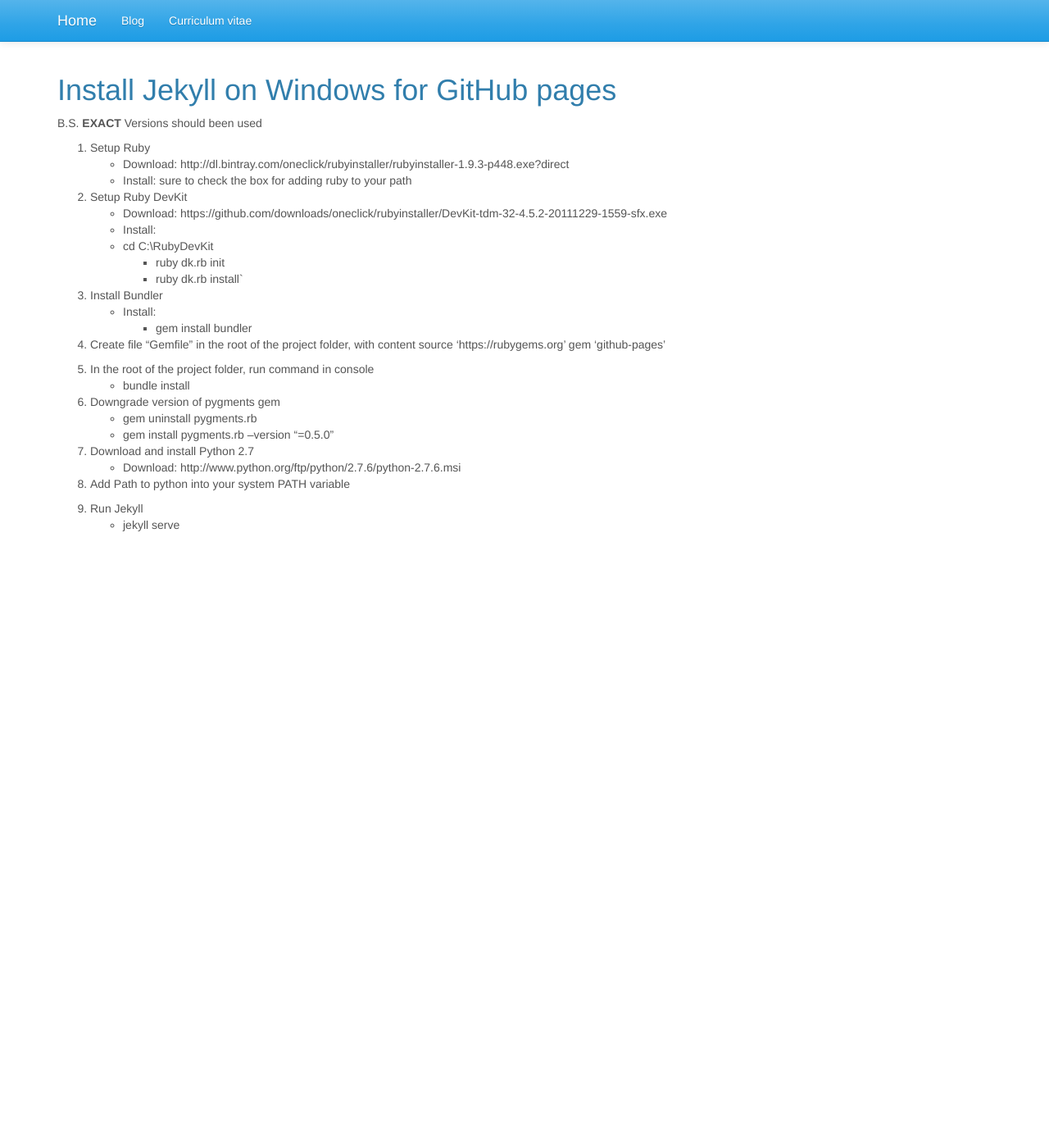
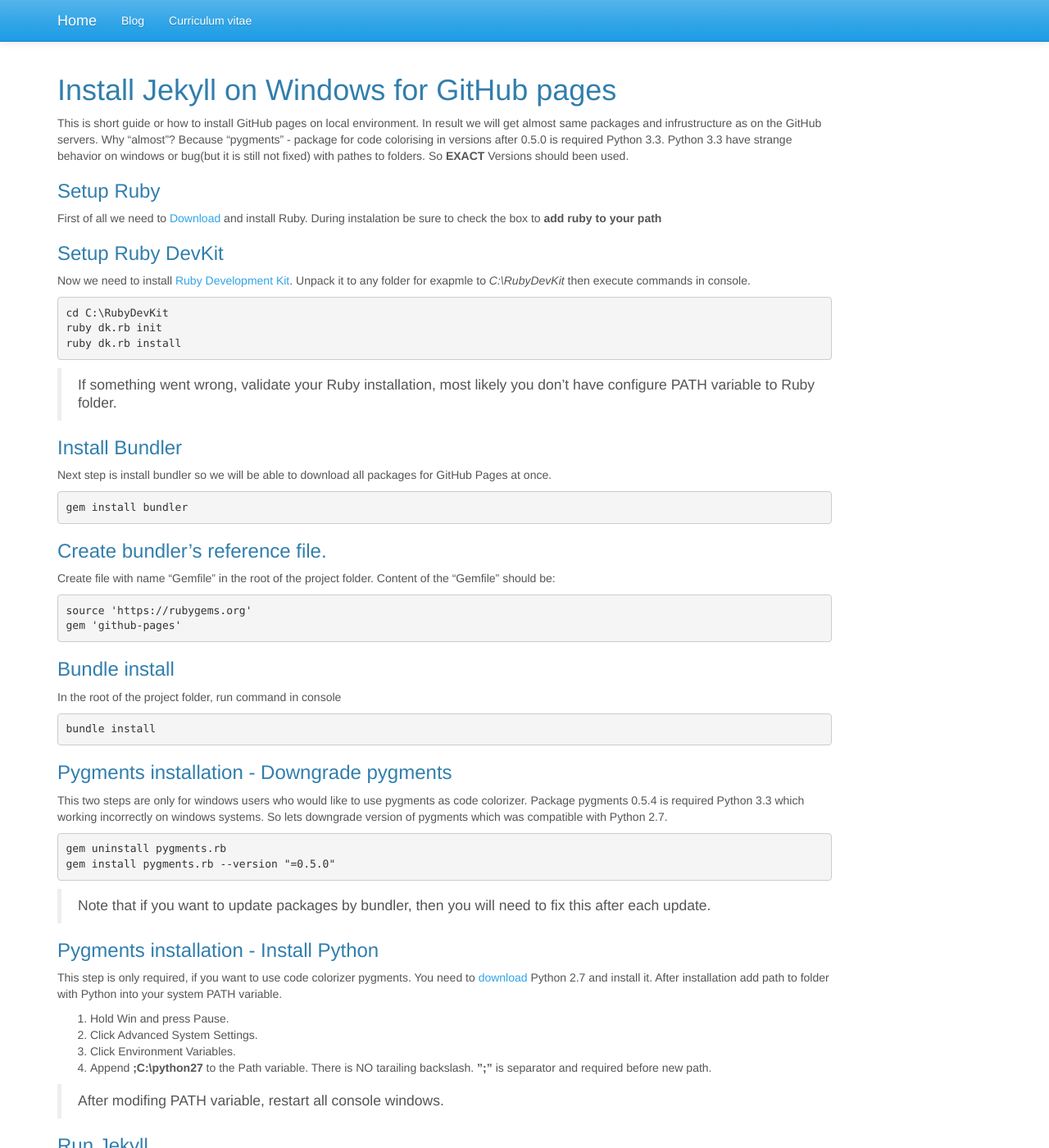
Before and after one commit to FoC-/foc-.github.com, a Jekyll site: the page built from _posts/2013-11-22-install-jekyll-on-windows-for-github-pages.md, in a window 1280 px wide and 1400 px high. Shown: the whole window at 82% size. Built offline with Jekyll 4.4.1, drawn with Linux system fonts in a browser that asks for light colours; Markdown is read by kramdown in place of the engine named in the settings; some of the changed text lies outside the part shown.

Commit message:
Test post changed to complete How To post

````diff
--- a/_posts/2013-11-22-install-jekyll-on-windows-for-github-pages.md
+++ b/_posts/2013-11-22-install-jekyll-on-windows-for-github-pages.md
@@ -9,38 +9,69 @@
 
 # {{ page.title }}
 
-B.S. **EXACT** Versions should been used
+This is short guide or how to install GitHub pages on local environment. In result we will get almost same packages and infrustructure as on the GitHub servers. Why "almost"? Because "pygments" - package for code colorising in versions after 0.5.0 is required Python 3.3. Python 3.3 have strange behavior on windows or bug(but it is still not fixed) with pathes to folders. So **EXACT** Versions should been used.
 
-1.  Setup Ruby
-    - Download: http://dl.bintray.com/oneclick/rubyinstaller/rubyinstaller-1.9.3-p448.exe?direct
-    - Install: sure to check the box for adding ruby to your path
+### Setup Ruby
+First of all we need to [Download](http://dl.bintray.com/oneclick/rubyinstaller/rubyinstaller-1.9.3-p448.exe?direct) and install Ruby. During instalation be sure to check the box to **add ruby to your path**
 
-2. Setup Ruby DevKit
-    - Download: https://github.com/downloads/oneclick/rubyinstaller/DevKit-tdm-32-4.5.2-20111229-1559-sfx.exe
-    - Install:
-    - cd C:\RubyDevKit
-        - ruby dk.rb init
-        - ruby dk.rb install`
+### Setup Ruby DevKit
+Now we need to install [Ruby Development Kit](https://github.com/downloads/oneclick/rubyinstaller/DevKit-tdm-32-4.5.2-20111229-1559-sfx.exe). Unpack it to any folder for exapmle to _C:\RubyDevKit_ then execute commands in console.
 
-3. Install Bundler
-    - Install:
-      - gem install bundler
+``` bat
+cd C:\RubyDevKit
+ruby dk.rb init
+ruby dk.rb install
+```
+> If something went wrong, validate your Ruby installation, most likely you don't have configure PATH variable to Ruby folder.
 
-4. Create file "Gemfile" in the root of the project folder, with content
+### Install Bundler
+Next step is install bundler so we will be able to download all packages for GitHub Pages at once.
+
+``` bat
+gem install bundler
+```
+
+### Create bundler's reference file.
+Create file with name "Gemfile" in the root of the project folder. Content of the "Gemfile" should be:
+
+``` text
 source 'https://rubygems.org'
 gem 'github-pages'
+```
 
-5. In the root of the project folder, run command in console
-    - bundle install
+### Bundle install
+In the root of the project folder, run command in console
 
-6. Downgrade version of pygments gem
-    - gem uninstall pygments.rb
-    - gem install pygments.rb --version "=0.5.0"
+``` bat
+bundle install
+```
 
-7. Download and install Python 2.7
-    - Download: http://www.python.org/ftp/python/2.7.6/python-2.7.6.msi
+### Pygments installation - Downgrade pygments
+This two steps are only for windows users who would like to use pygments as code colorizer. Package pygments 0.5.4 is required Python 3.3 which working incorrectly on windows systems. So lets downgrade version of pygments which was compatible with Python 2.7.
 
-8. Add Path to python into your system PATH variable
+``` bat
+gem uninstall pygments.rb
+gem install pygments.rb --version "=0.5.0"
+```
+> Note that if you want to update packages by bundler, then you will need to fix this after each update.
 
-9. Run Jekyll
-    - jekyll serve
+### Pygments installation - Install Python
+This step is only required, if you want to use code colorizer pygments. You need to [download](http://www.python.org/ftp/python/2.7.6/python-2.7.6.msi) Python 2.7 and install it. After installation add path to folder with Python into your system PATH variable.
+
+1. Hold Win and press Pause.
+2. Click Advanced System Settings.
+3. Click Environment Variables.
+4. Append **;C:\python27** to the Path variable. There is NO tarailing backslash. **";"** is separator and required before new path.
+
+> After modifing PATH variable, restart all console windows.
+
+### Run Jekyll
+
+``` bat
+jekyll serve
+```
+> If some generating errors is occurs, try to restart console window or validate your Pygments installation.
+
+### Congratulations!
+
+When everything is fine and Jekyll is serve for you, your site is availible by address <a href="http://localhost:4000/" target="_blank">http://localhost:4000/</a>
````
